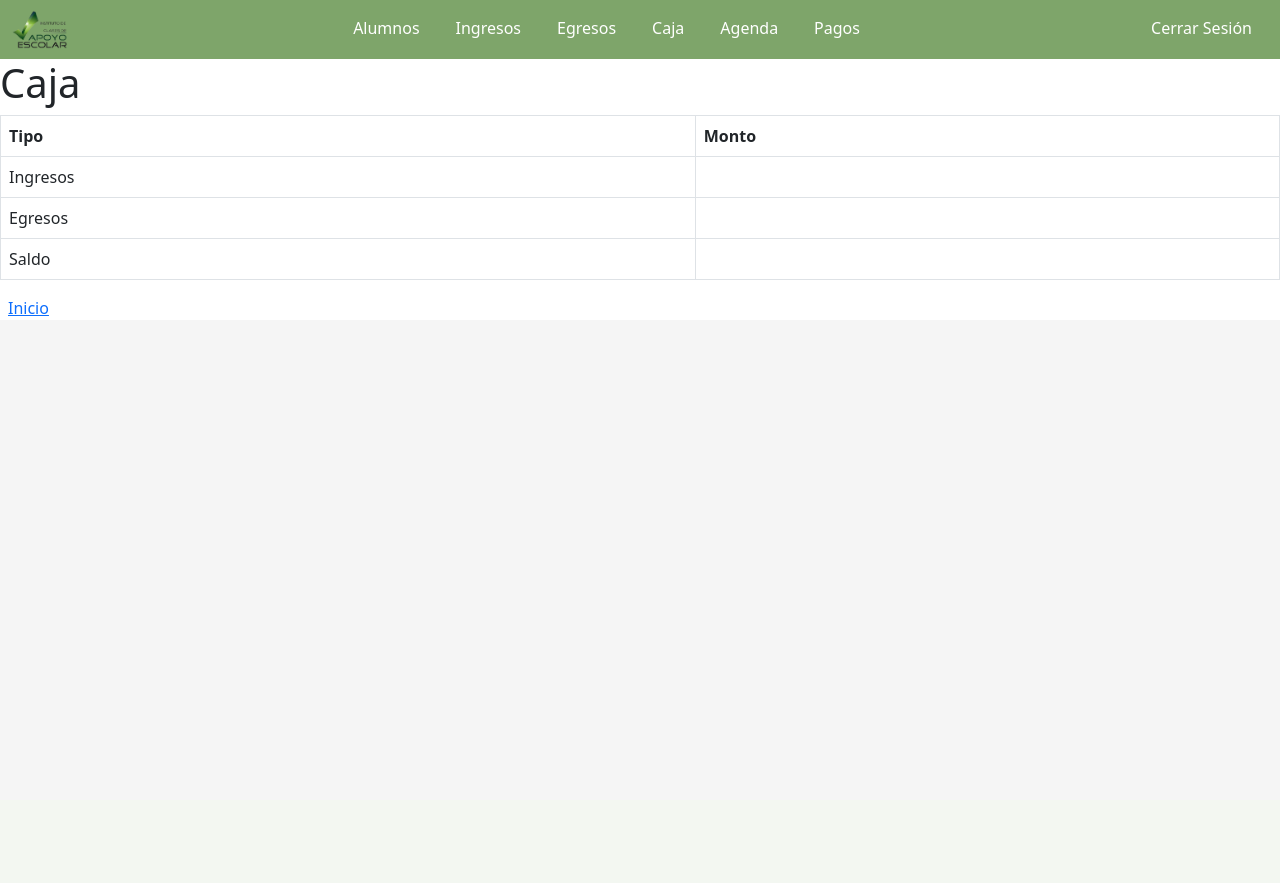
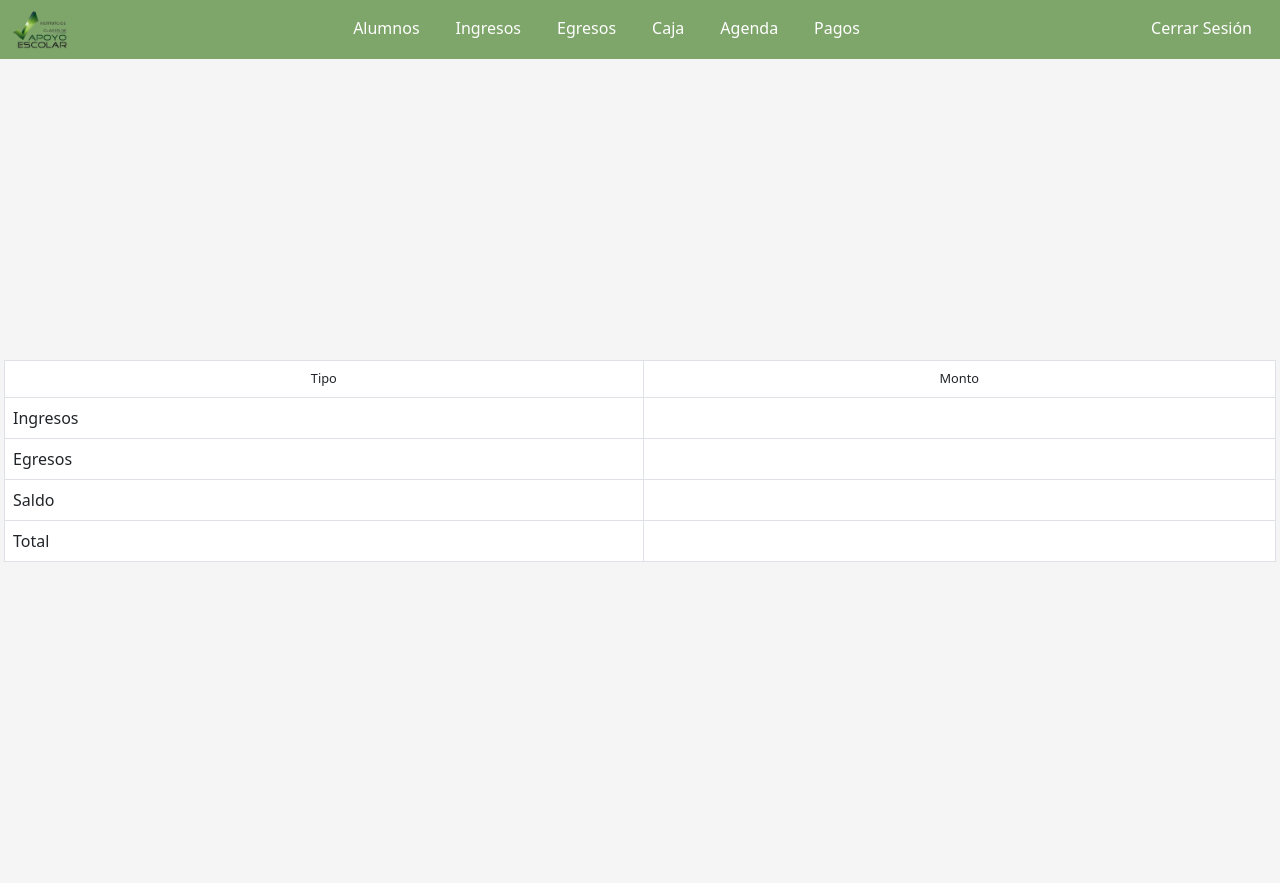
Before and after one commit to SerenaAlfano/pruebaa, a Flask app: template src/templates/caja.html in a window 1280 px wide. Before the commit the page ends 320 px from the top, so only its background shows below. Run offline with Flask 3, Linux system fonts and the light colour scheme; the template is opened without the code that fills it, so the values that code supplies are empty; some libraries are stand-ins or nearby versions.

Commit message:
Update caja.html

```diff
--- a/src/templates/caja.html
+++ b/src/templates/caja.html
@@ -4,12 +4,11 @@
 </head>
 <body>
     {% block content %}
-    <div class="card-contenedor">
-        <h1>Caja</h1>
-        <table class="table table-bordered">
+    <div class="table-responsive d-flex justify-content-center align-items-center mt-4" style="min-height: 100vh;">
+        <table class="table table-bordered m-1 mb-5" style="background-color: white;">
             <thead>
-                <th scope="col">Tipo</th>
-                <th scope="col">Monto</th>
+                <th class="col-tabla" scope="col">Tipo</th>
+                <th class="col-tabla" scope="col">Monto</th>
             </thead>
             <tbody>
                 <tr>
@@ -24,9 +23,13 @@
                     <td>Saldo</td>
                     <td>{{ saldo }}</td>
                 </tr>
+                <tr>
+                    <td>Total</td>
+                    <td>{{ total_ingresos - total_egresos }}</td>
+                </tr>
             </tbody>
         </table>
-        <a href="/inicio" class="btn, text-center mb-4 mt-4 p-2" style="border: none;">Inicio</a>
     </div>
+
     {% endblock %}
 </body>
```
